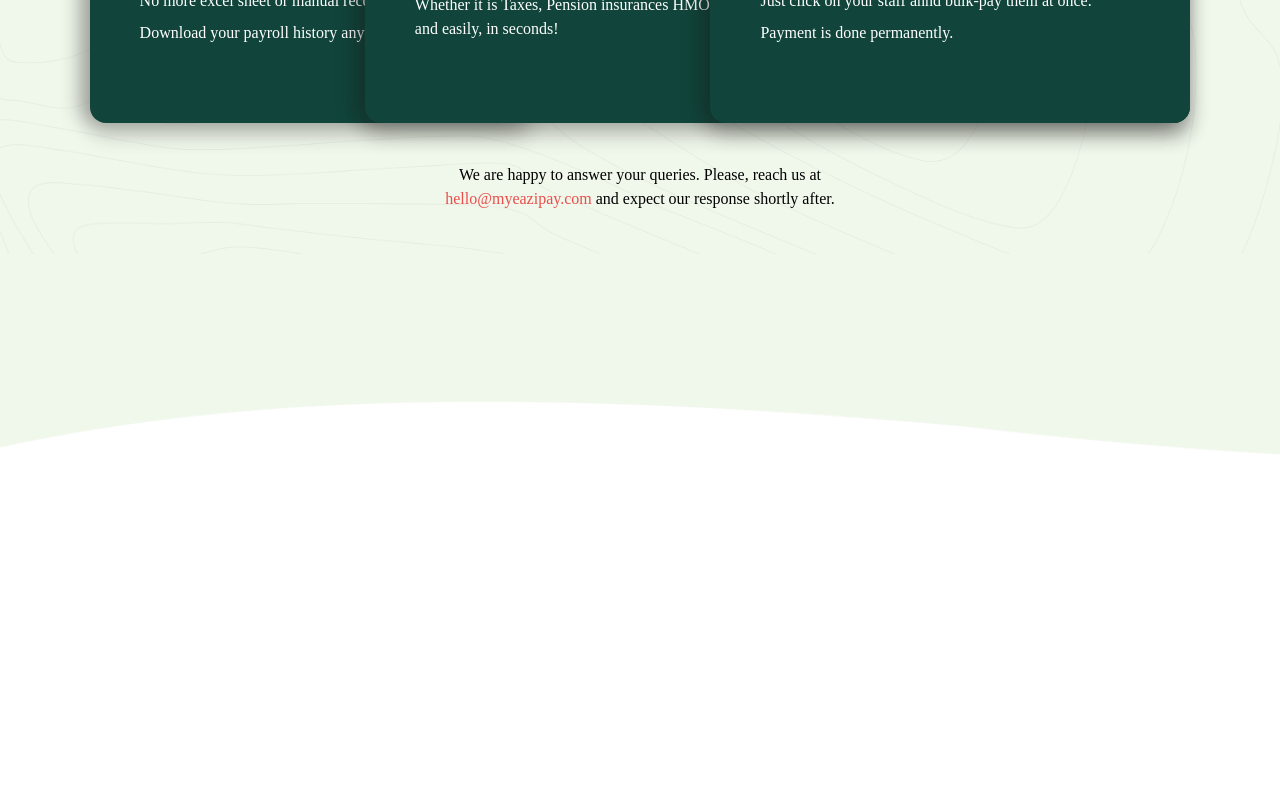
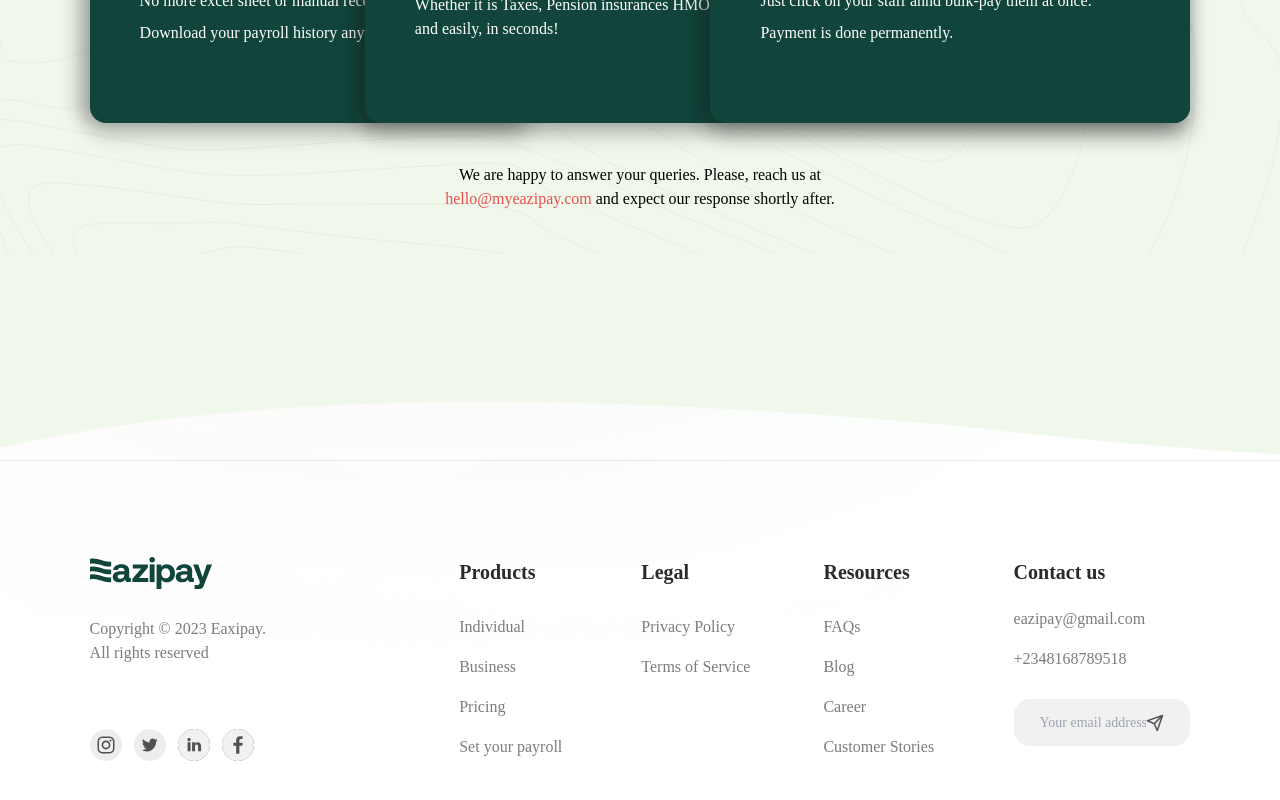
Before and after one commit to samfrexz619/eazipay_vue, a Vue app: page / in a window 1280 px wide. Shown: the part 1452-2252 px from the top of the page. Before the commit the page ends 1912 px from the top, so only its background shows below. Built offline with nearby package versions, Linux system fonts and the light colour scheme; a web font is replaced by a local one.

Commit message:
add footer

```diff
--- /dev/null
+++ b/src/components/BaseFooter.vue
@@ -0,0 +1,109 @@
+<template>
+  <footer class="w-full py-10">
+    <div class="w-96 lg:w-86 mx-auto lg:h-[320px]">
+      <div class="flex flex-col-reverse w-full lg:grid grid-cols-6 gap-x-2 h-full pt-14">
+        <div class="flex flex-col lg:block items-center lg:col-span-2 w-full">
+          <router-link to="/" class="block pb-5">
+            <img src="@/assets/logo.svg" alt="mx-auto">
+          </router-link>
+          <p class="text-grey_10 py-2 text-center lg:text-start">
+            Copyright &copy; 2023 Eaxipay. <br>
+            All rights reserved
+          </p>
+          <div class="flex gap-x-3 lg:pt-14 pt-5">
+            <router-link to="#" v-for="(social, index) in socials" :key="index">
+              <SocialIcons :name="social" />
+            </router-link>
+          </div>
+        </div>
+        <div class="grid grid-cols-3 lg:col-span-3 py-10 lg:py-0">
+          <div>
+            <h3>Products</h3>
+            <div class="pt-5">
+              <router-link
+                to="#"
+                v-for="link in links"
+                :key="link.id"
+                class="block py-2 text-grey_10"
+              >
+                {{ link.name }}
+              </router-link>
+            </div>
+          </div>
+          <div>
+            <h3>Legal</h3>
+            <div class="text-grey_10 pt-5">
+              <router-link to="#" class="block py-2">Privacy Policy</router-link>
+              <router-link to="#" class="block py-2">Terms of Service</router-link>
+            </div>
+          </div>
+          <div>
+            <h3>Resources</h3>
+            <div class="pt-5">
+              <router-link
+                to="#"
+                v-for="link in resources"
+                :key="link.id"
+                class="block py-2 text-grey_10"
+              >
+                {{ link.name }}
+              </router-link>
+            </div>
+          </div>
+        </div>
+        <div class="flex flex-col lg:block items-center">
+          <div class="text-grey_10 text-center lg:text-start">
+            <h3>Contact us</h3>
+            <a href="mailto:eazipay@gmail.com" class="block pt-5">eazipay@gmail.com</a>
+            <a href="tel:+2348168789518" class="block py-4">+2348168789518</a>
+          </div>
+          <div class="input mt-3">
+            <input type="text" placeholder="Your email address">
+            <button>
+              <SendIcon  />
+            </button>
+          </div>
+        </div>
+      </div>
+    </div>
+  </footer>
+</template>
+
+<script setup lang="ts">
+import { ref } from 'vue';
+import { links, resources } from './navigation/links';
+import SendIcon from './ui/icons/SendIcon.vue'
+import SocialIcons from './ui/SocialIcons.vue'
+
+const socials = ref(['instagram', 'twitter', 'linkedIn', 'facebook'])
+</script>
+
+<style scoped lang="scss">
+footer {
+  border-top: 1px solid #eaeaea;
+  h3 {
+    font-size: 20px;
+    font-weight: 700;
+    color: #292A29;
+  }
+  .input {
+    display: flex;
+    background: #F2F1F1;
+    border-radius: 16px;
+    padding: 13px 26px;
+    font-size: 14px;
+    width: 90%;
+    align-items: center;
+    @media(min-width: 1024px){
+      width: auto;
+    }
+    input {
+      outline: none;
+      border: none;
+      background: inherit;
+      width: 100%;
+    }
+  }
+}
+
+</style>
--- a/src/components/landingPage/VBusiness.vue
+++ b/src/components/landingPage/VBusiness.vue
@@ -47,7 +47,7 @@
 </template>
 
 <script setup lang="ts">
-import BaseCard from './BasCard.vue';
+import BaseCard from './BaseCard.vue';
 
 </script>
 
--- a/src/components/layouts/NavBar.vue
+++ b/src/components/layouts/NavBar.vue
@@ -6,12 +6,16 @@
     <section>
       <RouterView  />
     </section>
+    <div>
+      <BaseFooter  />
+    </div>
   </main>
 </template>
 
 <script setup lang="ts">
 import { RouterView } from 'vue-router';
 import TopNav from '../navigation/TopNav.vue'
+import BaseFooter from '../BaseFooter.vue';
 
 </script>
 
--- a/src/components/navigation/MobileNav.vue
+++ b/src/components/navigation/MobileNav.vue
@@ -3,7 +3,9 @@
     <nav class="bg-white relative w-[300px]">
       <div class="px-3 py-7">
         <div class='flex justify-between'>
-          <img src='@/assets/logo.svg' alt="company's logo" />
+          <router-link to="/">
+            <img src='@/assets/logo.svg' alt="company's logo" />
+          </router-link>
           <button @click="openNav" class='cursor-pointer'>
             <CloseIcon  />
           </button>
--- a/src/components/navigation/TopNav.vue
+++ b/src/components/navigation/TopNav.vue
@@ -1,11 +1,11 @@
 <template>
   <header class="w-full">
     <nav class="lg:w-86 w-96 mx-auto h-[14vh] flex items-center justify-between">
-      <div>
+      <router-link to="">
         <img src="@/assets/logo.svg" alt="">
-      </div>
+      </router-link>
       <div class="hidden lg:flex gap-x-9">
-        <router-link to="#" v-for="link in links" :key="link.id" class='text-textPry'>
+        <router-link to="#" v-for="link in links" :key="link.id" class='text-textPry font-bold'>
           {{ link.name }}
         </router-link>
       </div>
--- a/src/components/navigation/links.ts
+++ b/src/components/navigation/links.ts
@@ -27,3 +27,26 @@ export const links: Links[] = [
     id: 4
   },
 ]
+
+export const resources:Links[] = [
+  {
+    path: '#',
+    name: 'FAQs',
+    id: 5
+  },
+  {
+    path: '#',
+    name: 'Blog',
+    id: 6
+  },
+  {
+    path: '#',
+    name: 'Career',
+    id: 7
+  },
+  {
+    path: '#',
+    name: 'Customer Stories',
+    id: 8
+  },
+]
--- /dev/null
+++ b/src/components/ui/SocialIcons.vue
@@ -0,0 +1,23 @@
+<template>
+  <span>
+    <svg v-if="name === 'instagram'" width="32" height="32" viewBox="0 0 32 32">
+      <use xlink:href="/sprite.svg#insta" />
+    </svg>
+    <svg v-else-if="name === 'twitter'" width="32" height="32" viewBox="0 0 32 32">
+      <use xlink:href="/sprite.svg#twitter" />
+    </svg>
+    <svg v-else-if="name === 'linkedIn'" width="32" height="32" viewBox="0 0 32 32">
+      <use xlink:href="/sprite.svg#linkedin" />
+    </svg>
+    <svg v-else width="32" height="32" viewBox="0 0 32 32">
+      <use xlink:href="/sprite.svg#fb" />
+    </svg>
+
+  </span>
+</template>
+
+<script setup lang="ts">
+defineProps<{
+  name: string;
+}>()
+</script>
--- /dev/null
+++ b/src/components/ui/icons/SendIcon.vue
@@ -0,0 +1,13 @@
+<template>
+  <svg width="18" height="18" viewBox="0 0 18 18" fill="none" xmlns="http://www.w3.org/2000/svg">
+<g clip-path="url(#clip0_2098_2769)">
+<path fill-rule="evenodd" clip-rule="evenodd" d="M17.0303 0.969691C17.2341 1.17342 17.3031 1.47584 17.2079 1.74778L11.9579 16.7478C11.8563 17.038 11.5878 17.2369 11.2806 17.2494C10.9733 17.2619 10.6895 17.0856 10.5646 16.8046L7.6818 10.3182L1.1954 7.43538C0.91439 7.31049 0.738092 7.02671 0.750627 6.71945C0.763163 6.41219 0.961991 6.14371 1.25224 6.04213L16.2522 0.792127C16.5242 0.696948 16.8266 0.765962 17.0303 0.969691ZM9.14456 9.91612L11.1671 14.4667L14.7064 4.35429L9.14456 9.91612ZM13.6457 3.29362L3.53331 6.83297L8.0839 8.85546L13.6457 3.29362Z" fill="#515251"/>
+</g>
+<defs>
+<clipPath id="clip0_2098_2769">
+<rect width="18" height="18" fill="white"/>
+</clipPath>
+</defs>
+</svg>
+
+</template>
--- a/tailwind.config.js
+++ b/tailwind.config.js
@@ -12,7 +12,8 @@ export default {
         bgg: 'rgba(17,69,59,.5)',
         eazi_red: {
           10: '#ea4e4b'
-        }
+        },
+        grey_10: '#7C7C7C'
       },
       boxShadow: {
         100: '0px 8px 16px 0px rgba(17, 69, 59, 0.20)',
```
Also changed, not shown: public/sprite.svg (added), src/components/landingPage/BaseCard.vue (renamed from src/components/landingPage/BasCard.vue).
